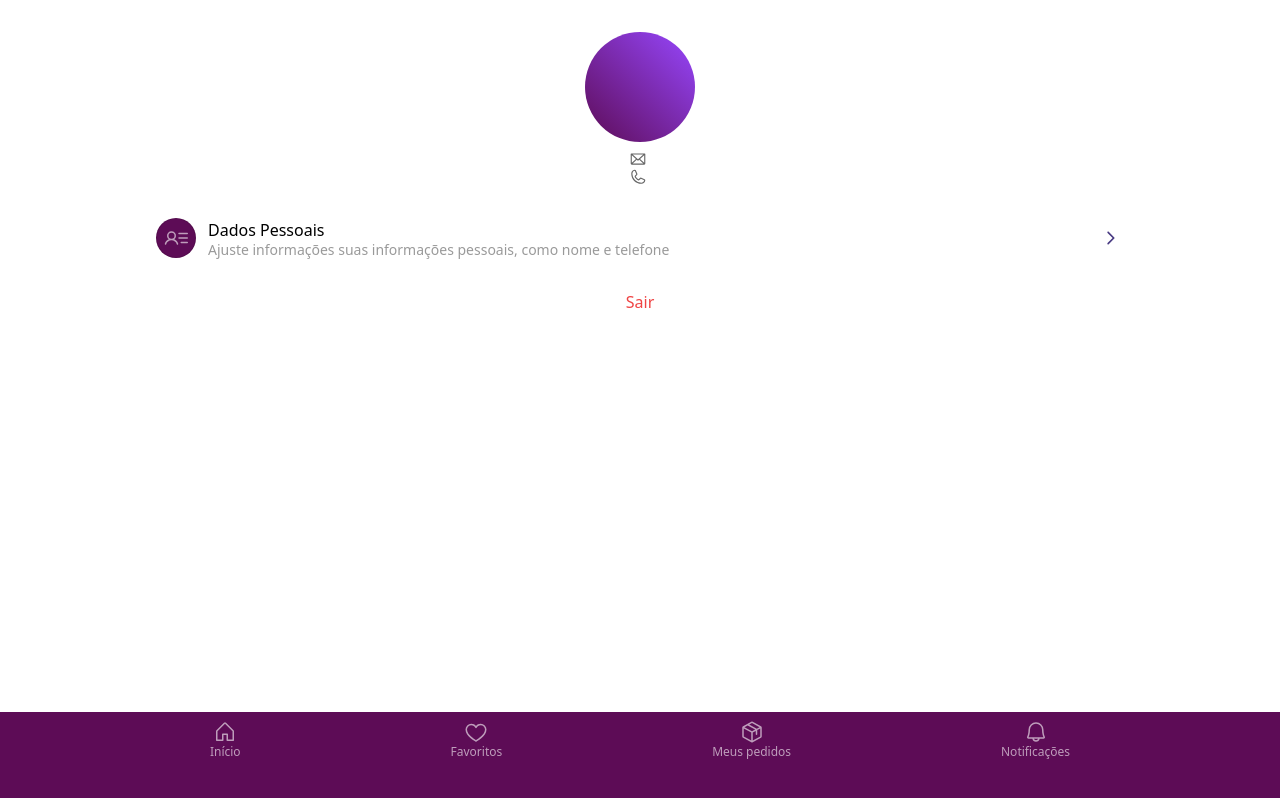
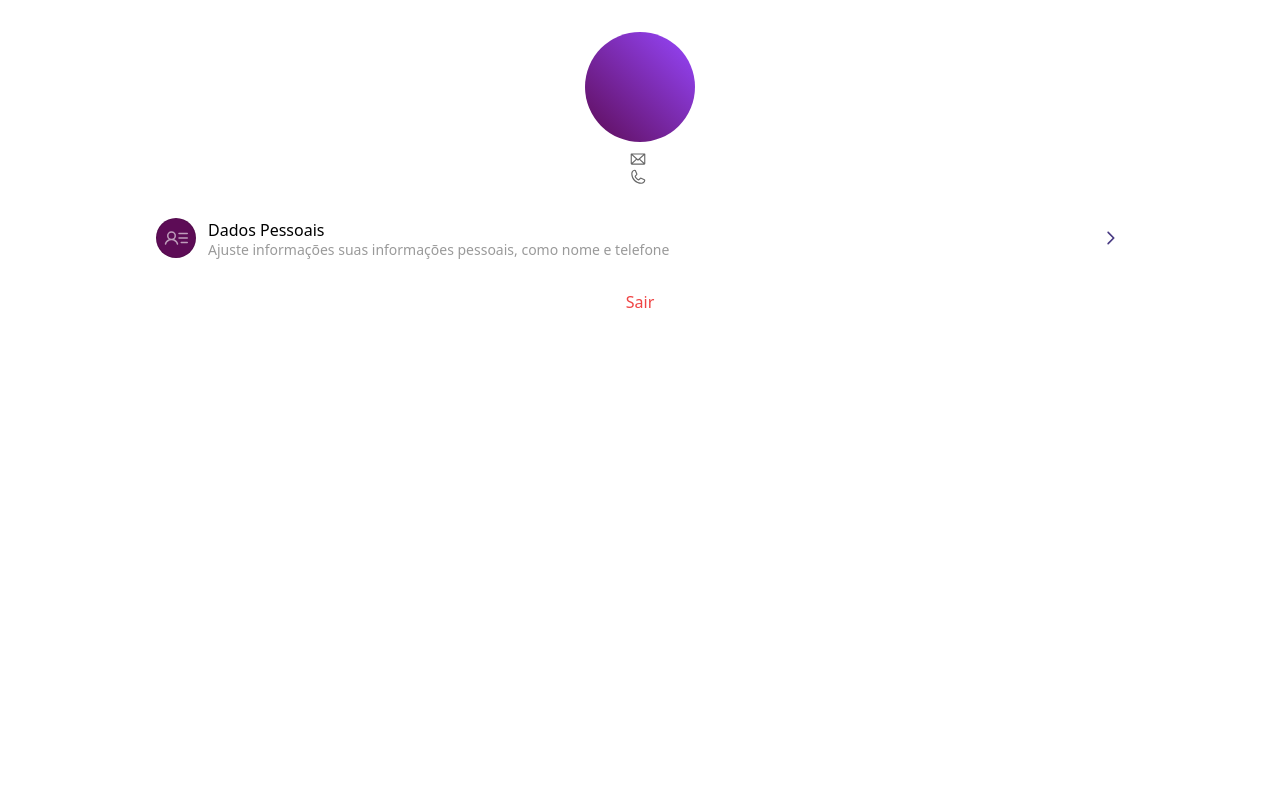
Before and after one commit to galenomoon/himoon-pwa, a Next.js app: page /perfil in a window 1280 px wide. Built offline with nearby package versions, Linux system fonts and the light colour scheme.

Commit message:
refactor: comment out navigation rendering logic in TabNavigation component

```diff
--- a/src/components/TabNavigation/index.tsx
+++ b/src/components/TabNavigation/index.tsx
@@ -110,48 +110,49 @@ export default function TabNavigatior({
           </div>
         </nav>
       ) : (
-        <nav className="fixed flex bottom-0 left-0 right-0 snap-x snap-mandatory overflow-x-scroll scrollbar-hide bg-background-purple shadow-sm z-90 pt-2 pb-10">
-          {pages.map((page, index) => (
-            <section
-              key={index}
-              className="flex justify-evenly snap-start flex-shrink-0 w-full"
-            >
-              {page.map(({ label, path, icon: Icon, isAuthRequired }: any) => {
-                const isActive =
-                  (pathname === "/buscar" || pathname === "/") &&
-                  (path === "/" || path === "/buscar")
-                    ? true
-                    : pathname === path;
+        <></>
+        // <nav className="fixed flex bottom-0 left-0 right-0 snap-x snap-mandatory overflow-x-scroll scrollbar-hide bg-background-purple shadow-sm z-90 pt-2 pb-10">
+        //   {pages.map((page, index) => (
+        //     <section
+        //       key={index}
+        //       className="flex justify-evenly snap-start flex-shrink-0 w-full"
+        //     >
+        //       {page.map(({ label, path, icon: Icon, isAuthRequired }: any) => {
+        //         const isActive =
+        //           (pathname === "/buscar" || pathname === "/") &&
+        //           (path === "/" || path === "/buscar")
+        //             ? true
+        //             : pathname === path;
 
-                const Element =
-                  isAuthRequired && !isAuthenticated
-                    ? "button"
-                    : (Link as unknown as React.ElementType);
-                const elementProps =
-                  isAuthRequired && !isAuthenticated
-                    ? { onClick: openModal }
-                    : { href: path };
+        //         const Element =
+        //           isAuthRequired && !isAuthenticated
+        //             ? "button"
+        //             : (Link as unknown as React.ElementType);
+        //         const elementProps =
+        //           isAuthRequired && !isAuthenticated
+        //             ? { onClick: openModal }
+        //             : { href: path };
 
-                return (
-                  <Element
-                    key={path || label}
-                    className={`flex flex-col items-center text-xs transition-all ${
-                      isActive ? "text-yellow font-semibold" : "text-white/60"
-                    } disabled:opacity-30`}
-                    {...elementProps}
-                  >
-                    <Icon
-                      size={24}
-                      weight={isActive ? "fill" : "regular"}
-                      className={isActive ? "text-yellow" : "text-white/60"}
-                    />
-                    <span>{label}</span>
-                  </Element>
-                );
-              })}
-            </section>
-          ))}
-        </nav>
+        //         return (
+        //           <Element
+        //             key={path || label}
+        //             className={`flex flex-col items-center text-xs transition-all ${
+        //               isActive ? "text-yellow font-semibold" : "text-white/60"
+        //             } disabled:opacity-30`}
+        //             {...elementProps}
+        //           >
+        //             <Icon
+        //               size={24}
+        //               weight={isActive ? "fill" : "regular"}
+        //               className={isActive ? "text-yellow" : "text-white/60"}
+        //             />
+        //             <span>{label}</span>
+        //           </Element>
+        //         );
+        //       })}
+        //     </section>
+        //   ))}
+        // </nav>
       )}
     </>
   );
```
Also changed, not shown: 1 other file (tests, documents, lock files or other folders).
